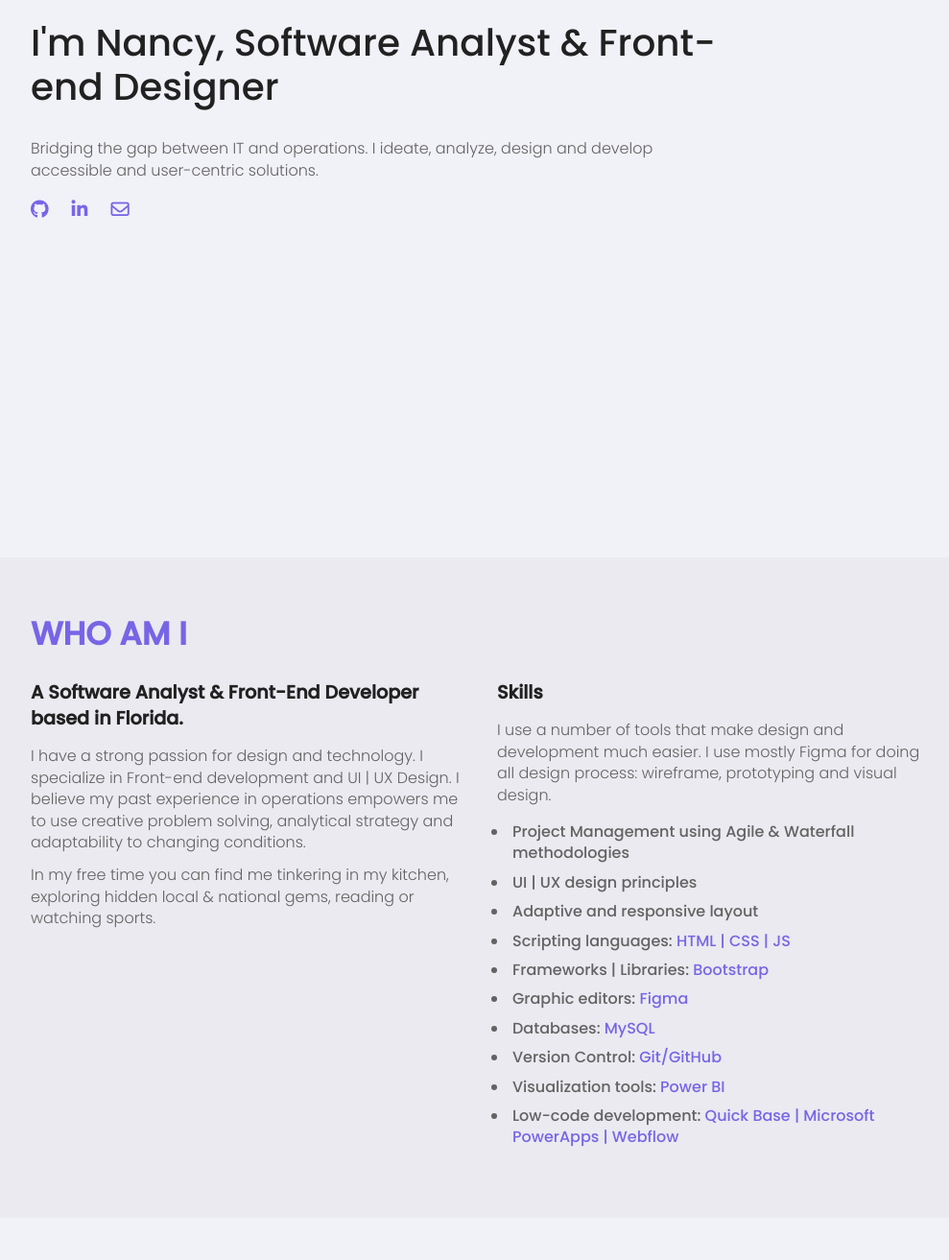
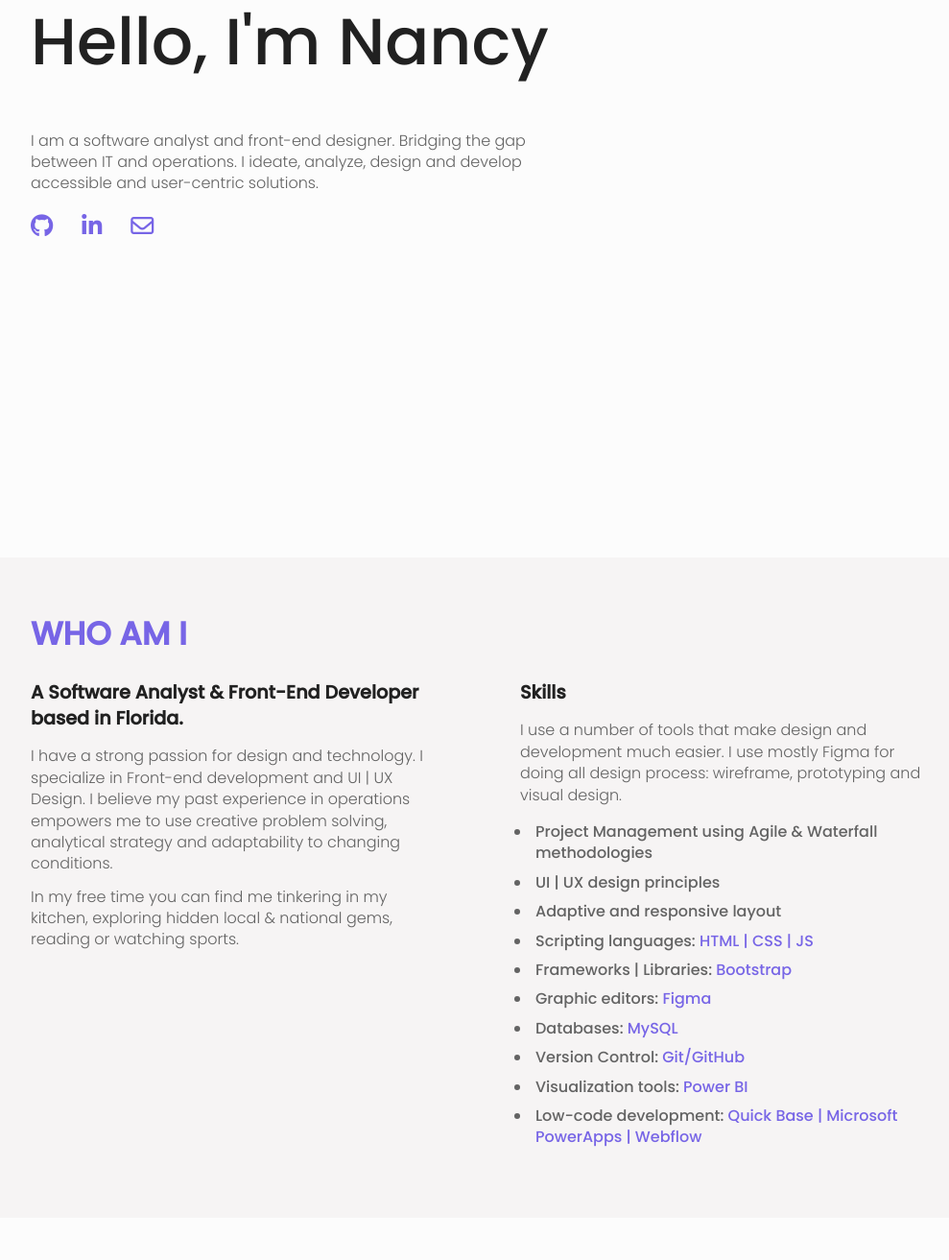
Before and after one commit to Tudigitalmrkter/personal-portfolio, a plain HTML site: page index.html in a window 1280 px wide. Shown: the part 327-1640 px from the top of the page at 96% size, without its empty margins (140-1129 px from the left). Drawn offline with nearby package versions, Linux system fonts and the light colour scheme; a script that the page names is missing.

Commit message:
Update css - colors & font-size
Updated CSS - colors from hex to hsl.
Added backgorund color to sections.
added a media-queries for font-size

```diff
--- a/assets/css/custom.css
+++ b/assets/css/custom.css
@@ -41,10 +41,12 @@ html:focus-within {
     --fs-h3:1.2rem;
     --fs-h5:1.1rem;
     --fs-p:.75rem;
+    --fs-icon: 1.2rem;
 
     /* || Custom colors */
 
-    --clr-bg:hsl(240, 33%, 96%); /* website background*/
+    --clr-bg:hsl(0, 0%, 99%); /* general background*/
+    --clr-bg-sections:hsl(0, 10%, 96%); /* sections background*/
     --clr-border:hsl(197, 7%, 81%); /* border*/
     --clr-title:hsl(0, 0%, 13%); /* titles */
     --clr-body-text:hsl(0, 0%, 39%); /* general text*/
@@ -69,6 +71,12 @@ html:focus-within {
        --z-modal:100 ;
 }
 
+@media (min-width: 900px) {
+    :root {
+        --fs-h1: 4.25rem;
+        --fs-icon: 1.5rem;
+    }
+}
 /* General Settings */
 
 body {
@@ -186,7 +194,6 @@ section {
     left: 0;
     width: 100%;
     padding: var(--space-lg) var(--space-md);
-    /* border-radius: 0 -1px 4px rgba(193,182,252,.5); */
 }
 
 .nav--list {
@@ -214,7 +221,7 @@ section {
 
 .hero--content {
     position: relative;
-    max-width: 70ch;
+    max-width: 55ch;
     margin-bottom: var(--space-md);
 }
 
@@ -223,7 +230,7 @@ section {
 }
 
 .hero--link i {
-    font-size: 1.2rem;
+    font-size: var(--fs-icon);
     margin-right:var(--space-md);
     color: var(--clr-ascent);
     cursor: pointer;
@@ -233,7 +240,7 @@ section {
 /* || About section */
 .about,
 .contact {
-    background-color: rgb(234, 234, 240);
+    background-color: var(--clr-bg-sections);
 }
 
 .skills--list {
@@ -253,7 +260,7 @@ section {
     .about--grid {
         display: grid;
         grid-template-columns: 1fr 1fr;
-        gap:var(--space-xl);
+        gap:var(--space-xxxl);
     }
 }
 
@@ -299,14 +306,14 @@ section {
 .grid {
     display: grid;
     grid-template-columns: 1fr;
-    gap:var(--space-sm);
+    gap:var(--space-md);
 }
 
 @media (min-width:768px) {
     .grid {
         grid-template-columns: 1fr 1fr;
         grid-template-rows: auto-content 1fr auto-content 1fr;
-        gap:10px;
+        gap:var(--space-md);
     }
 
     .section__title {
--- a/index.html
+++ b/index.html
@@ -84,13 +84,11 @@ rel="stylesheet">
 <section class="hero">
     <div class="container h-100 center-flex">
         <div class="hero--content">
-            <h1>I'm Nancy,
-                Software Analyst &
-                Front-end Designer
+            <h1>Hello, I'm Nancy
             </h1>
 
             <p>
-                Bridging the gap between IT and operations. I ideate, analyze, design and develop
+                I am a software analyst and front-end designer. Bridging the gap between IT and operations. I ideate, analyze, design and develop
                 accessible and user-centric solutions.
             </p>
         </div>
```
